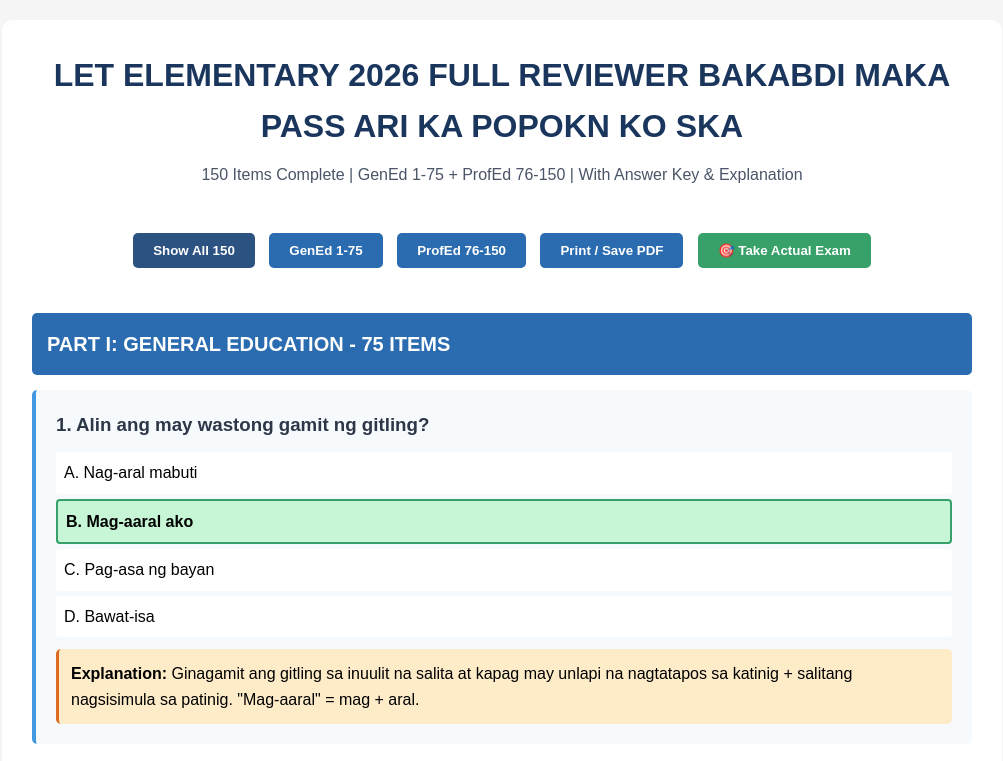
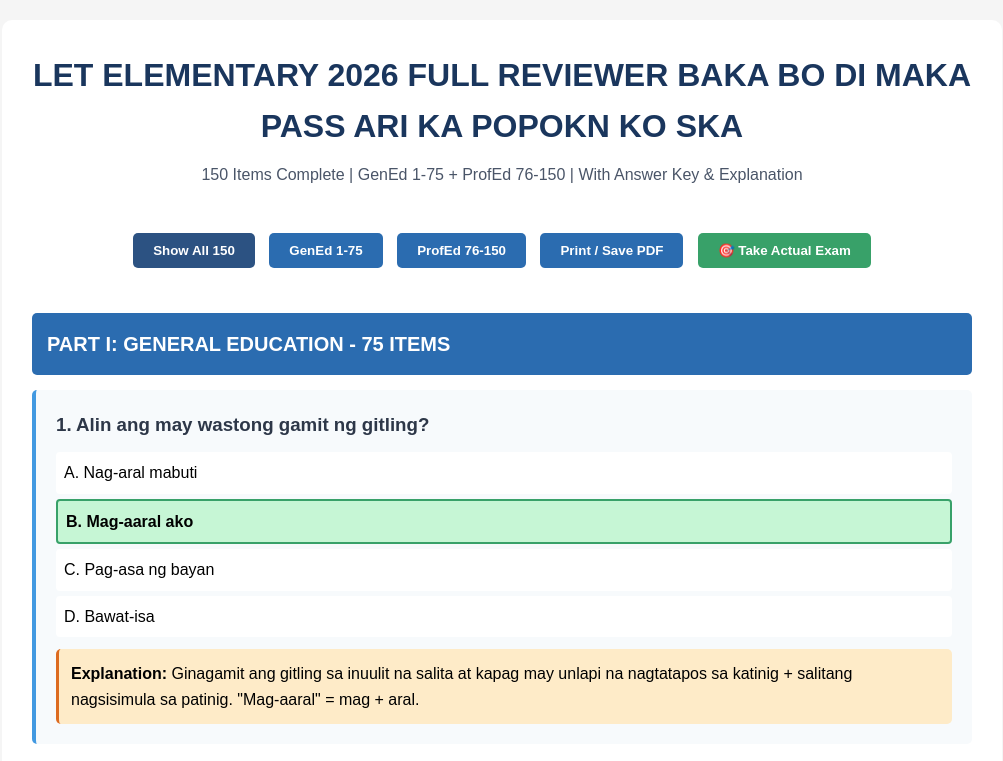
Before and after one commit to SmartGSMUnlock/reviewer, a plain HTML site: page index.html in a window 1280 px wide. Shown: the top 761 px of the page, without its empty margins (138-1141 px from the left). Drawn offline with Linux system fonts and the light colour scheme.

Commit message:
Update index.html

```diff
--- a/index.html
+++ b/index.html
@@ -42,7 +42,7 @@
 </head>
 <body>
     <div class="container">
-        <h1>LET ELEMENTARY 2026 FULL REVIEWER BAKABDI MAKA PASS ARI KA POPOKN KO SKA</h1>
+        <h1>LET ELEMENTARY 2026 FULL REVIEWER BAKA BO DI MAKA PASS ARI KA POPOKN KO SKA</h1>
         <p class="subtitle">150 Items Complete | GenEd 1-75 + ProfEd 76-150 | With Answer Key & Explanation</p>
 
         <div class="controls">
```
